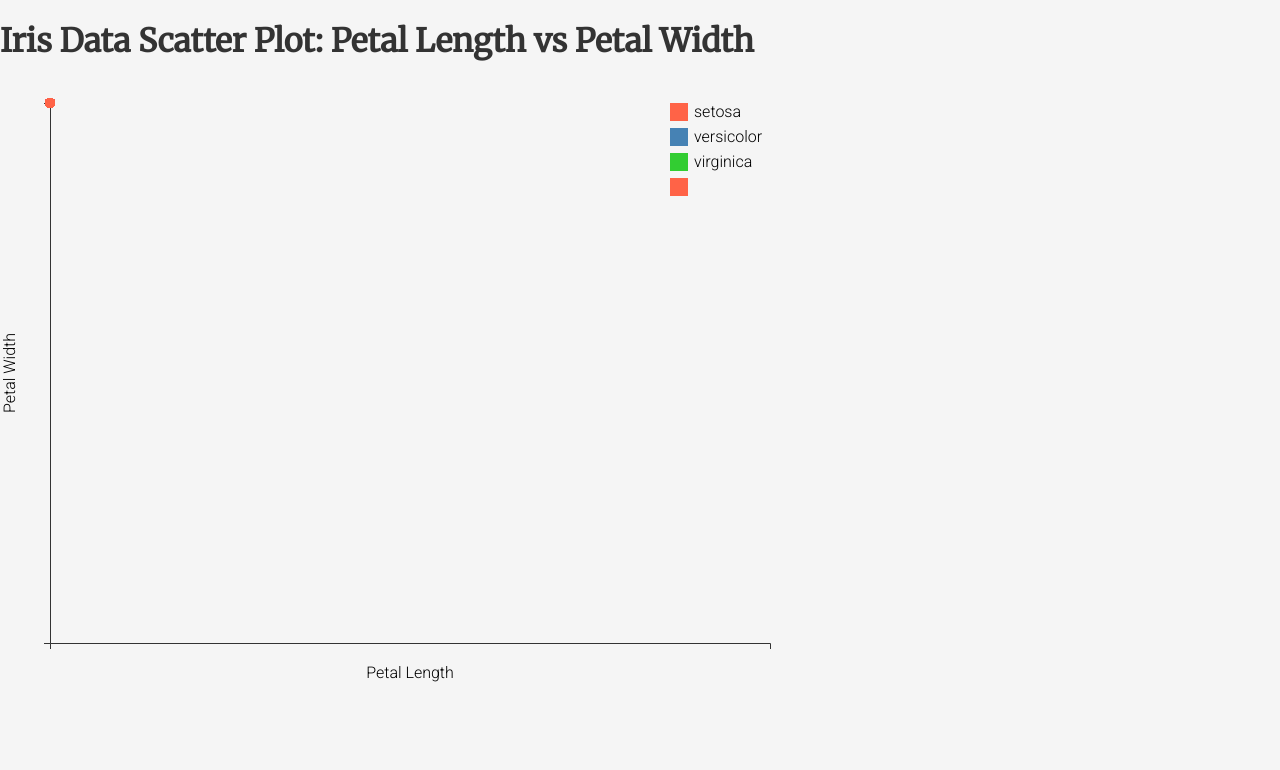
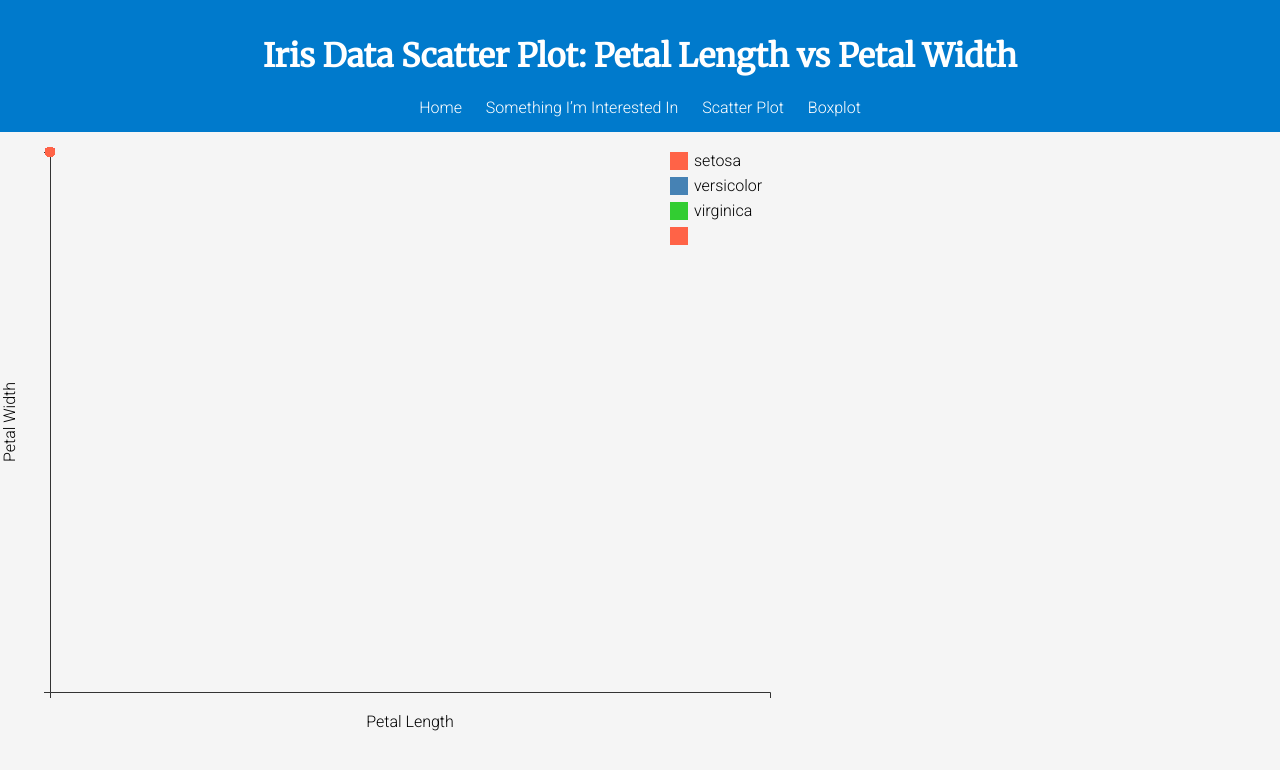
Before and after one commit to millerliam/millerliam.github.io, a plain HTML site: page scatter.html in a window 1280 px wide. Drawn offline with nearby package versions, Linux system fonts and the light colour scheme.

Commit message:
Update scatter.html

```diff
--- a/scatter.html
+++ b/scatter.html
@@ -8,7 +8,16 @@
     <link rel="stylesheet" href="styles.css">
 </head>
 <body>
-    <h1>Iris Data Scatter Plot: Petal Length vs Petal Width</h1>
+    <header>
+      <h1>Iris Data Scatter Plot: Petal Length vs Petal Width</h1>
+      <nav>
+        <a href="index.html">Home</a>
+        <a href="interests.html">Something I’m Interested In</a>
+        <a href="scatter.html">Scatter Plot</a>
+        <a href="boxplot.html">Boxplot</a>
+      </nav>
+    </header>
+
     <svg id="scatterPlot"></svg>
     <script src="scatter.js"></script>
 </body>
```
